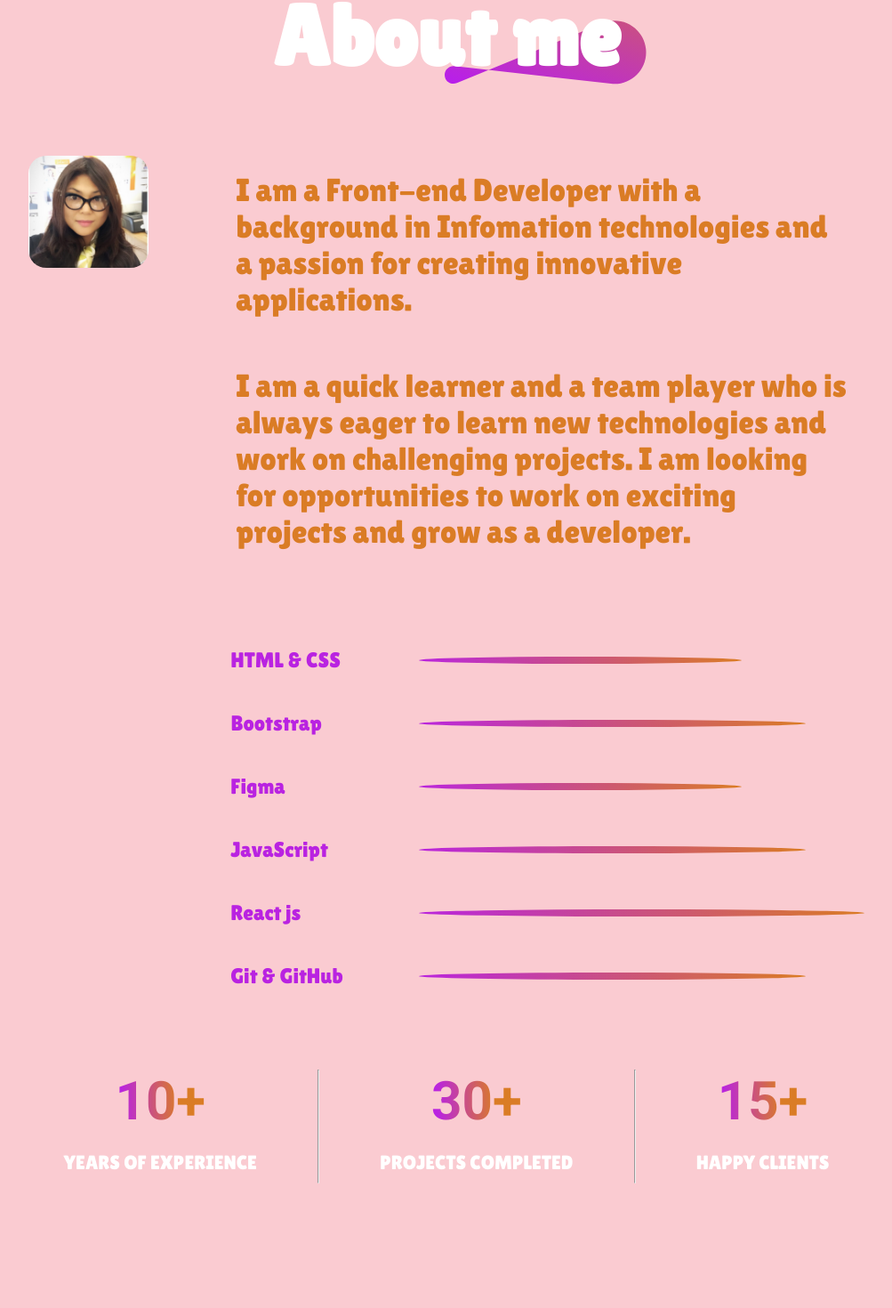
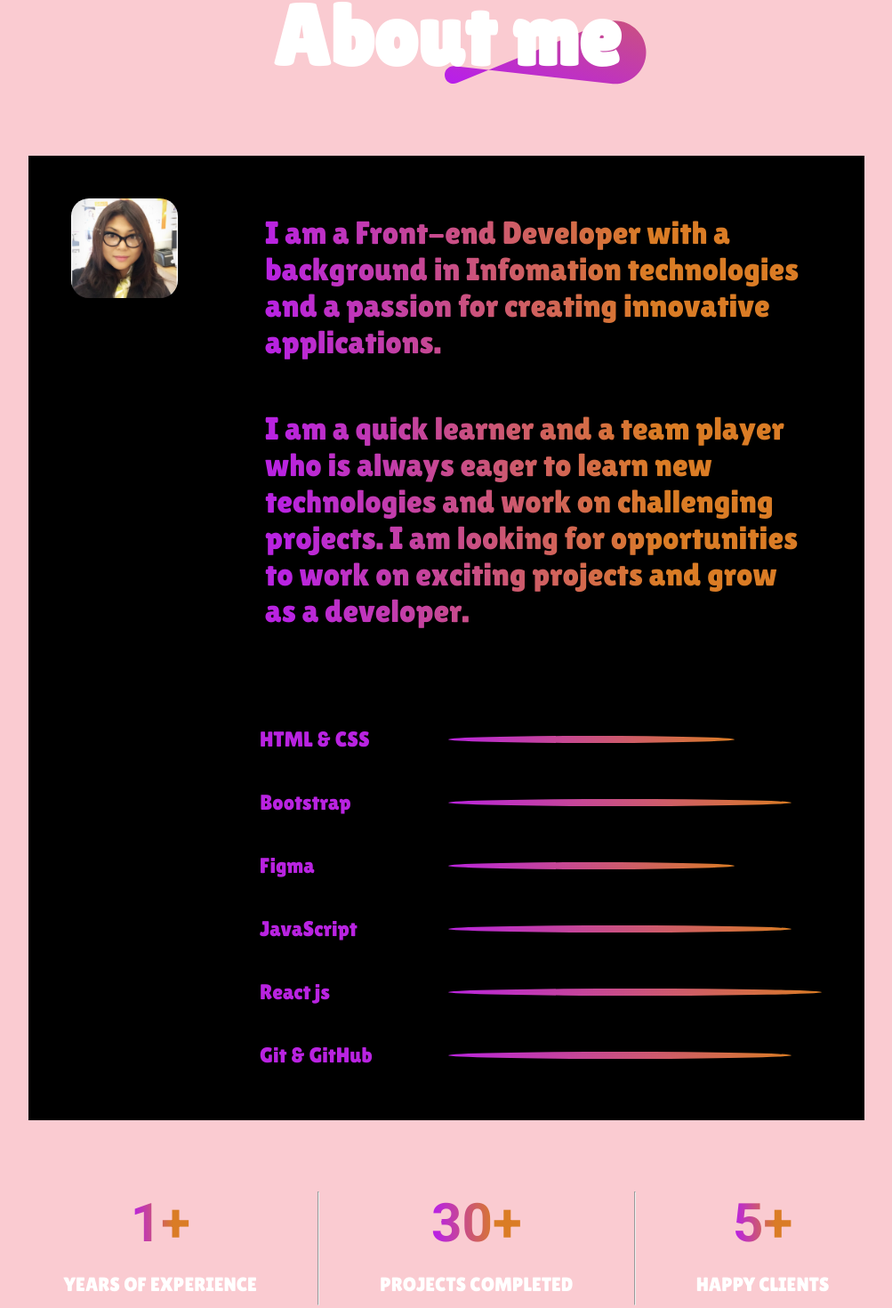
Before and after one commit to KunnikarB/portfolio, a React (Vite) app: page /about in a window 1280 px wide. Shown: the part 222-1692 px from the top of the page at 89% size, without its empty margins (138-1141 px from the left). Built offline with nearby package versions, Linux system fonts and the light colour scheme.

Commit message:
modified

```diff
--- a/src/Components/About/About.css
+++ b/src/Components/About/About.css
@@ -5,7 +5,6 @@
   align-items: center;
   gap: 80px;
   margin: 80px 170px;
-
 }
 
 .about-title {
@@ -29,6 +28,8 @@
 .about-sections {
   display: flex;
   gap: 80px;
+  background-color: black;
+  padding: 3em;
 }
 
 .about-left img {
@@ -50,7 +51,10 @@
   gap: 20px;
   font-size: 1.5em;
   font-weight: 500;
-  color: #DA7C25;
+  background: linear-gradient(267deg, #DA7C25 30%, #B923E1 92.8%);
+  background-clip: text;
+  -webkit-background-clip: text;
+  -webkit-text-fill-color: transparent;
 }
 
 .about-skills {
--- a/src/Components/About/About.jsx
+++ b/src/Components/About/About.jsx
@@ -64,7 +64,7 @@ const About = () => {
 
     <div className='about-achievements'>
         <div className='about-achievement'>
-          <h2> 10+ </h2>
+          <h2> 1+ </h2>
           <p> YEARS OF EXPERIENCE </p>
         </div>
         <hr />
@@ -75,7 +75,7 @@ const About = () => {
         </div>
         <hr />
         <div className='about-achievement'>
-          <h2> 15+ </h2>
+          <h2> 5+ </h2>
           <p> HAPPY CLIENTS </p>
         </div>
     </div>
```
